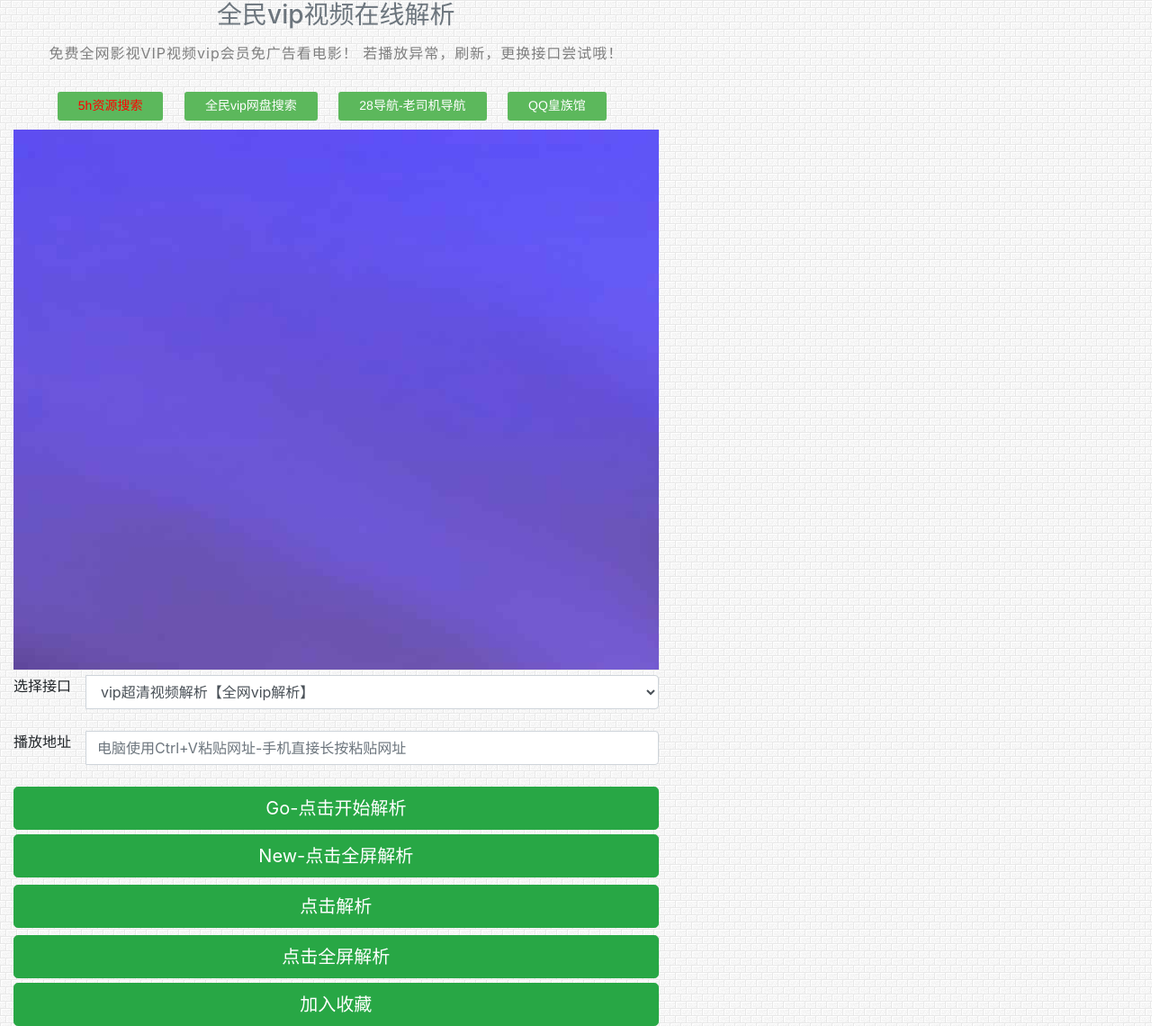
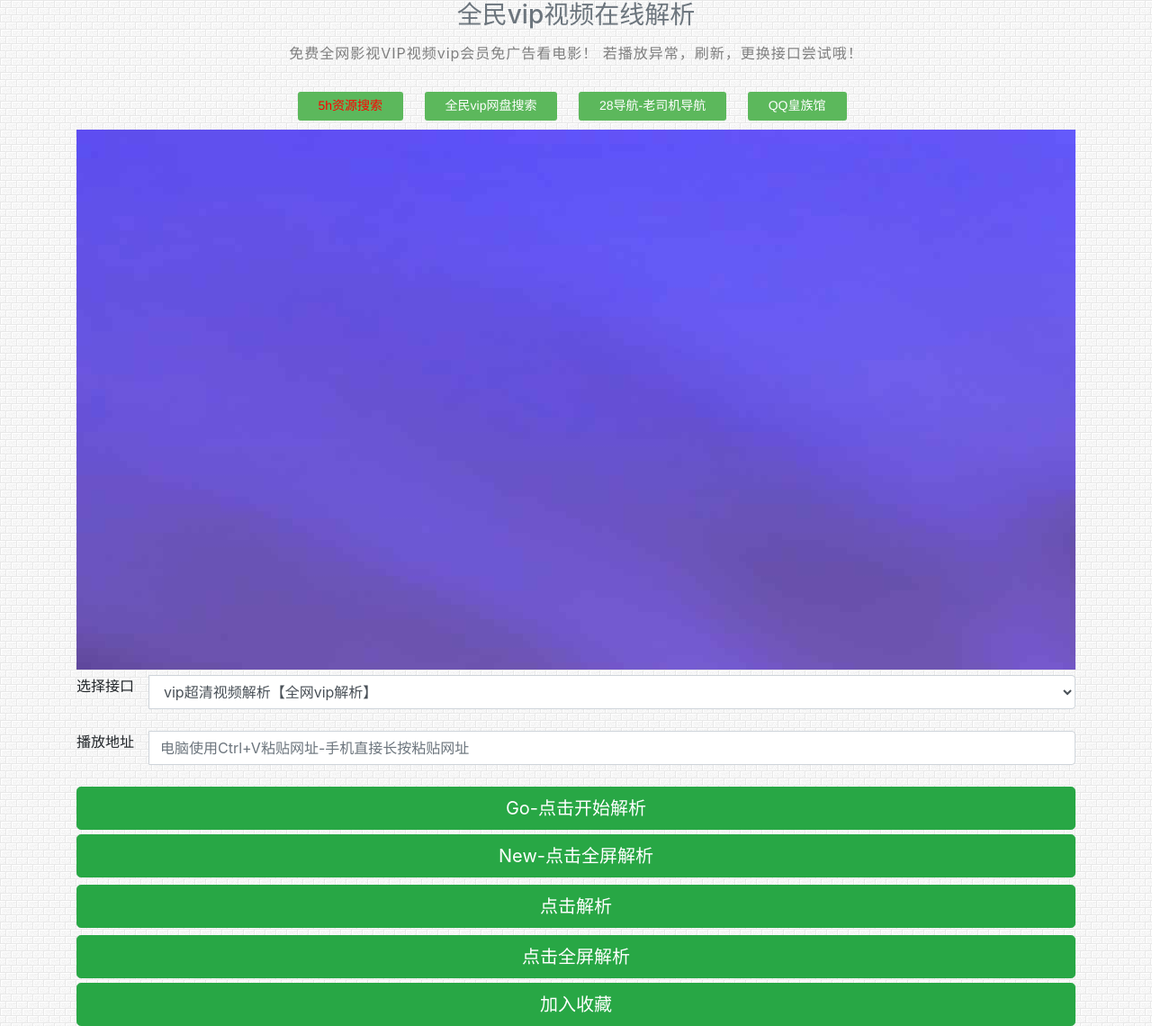
Before and after one commit to bartonCheng/pymimiblog, a Flask app: page /index in a window 1280 px wide. Shown: the whole page at 90% size. Run offline with Flask 2, Linux system fonts and the light colour scheme.

Commit message:
add indexpage

```diff
--- a/app/templates/base.html
+++ b/app/templates/base.html
@@ -24,7 +24,7 @@
 </head>
 
 <body background="/static/img/bj.png">
-  <div class="col-xs-12 col-sm-10 col-md-8 col-lg-7 center-block" style="float: none">
+  <div class="container">
 
     <!-- 头部广告 -->
     <h3 class="text-muted" align="center">全民vip视频在线解析</h3>
```
